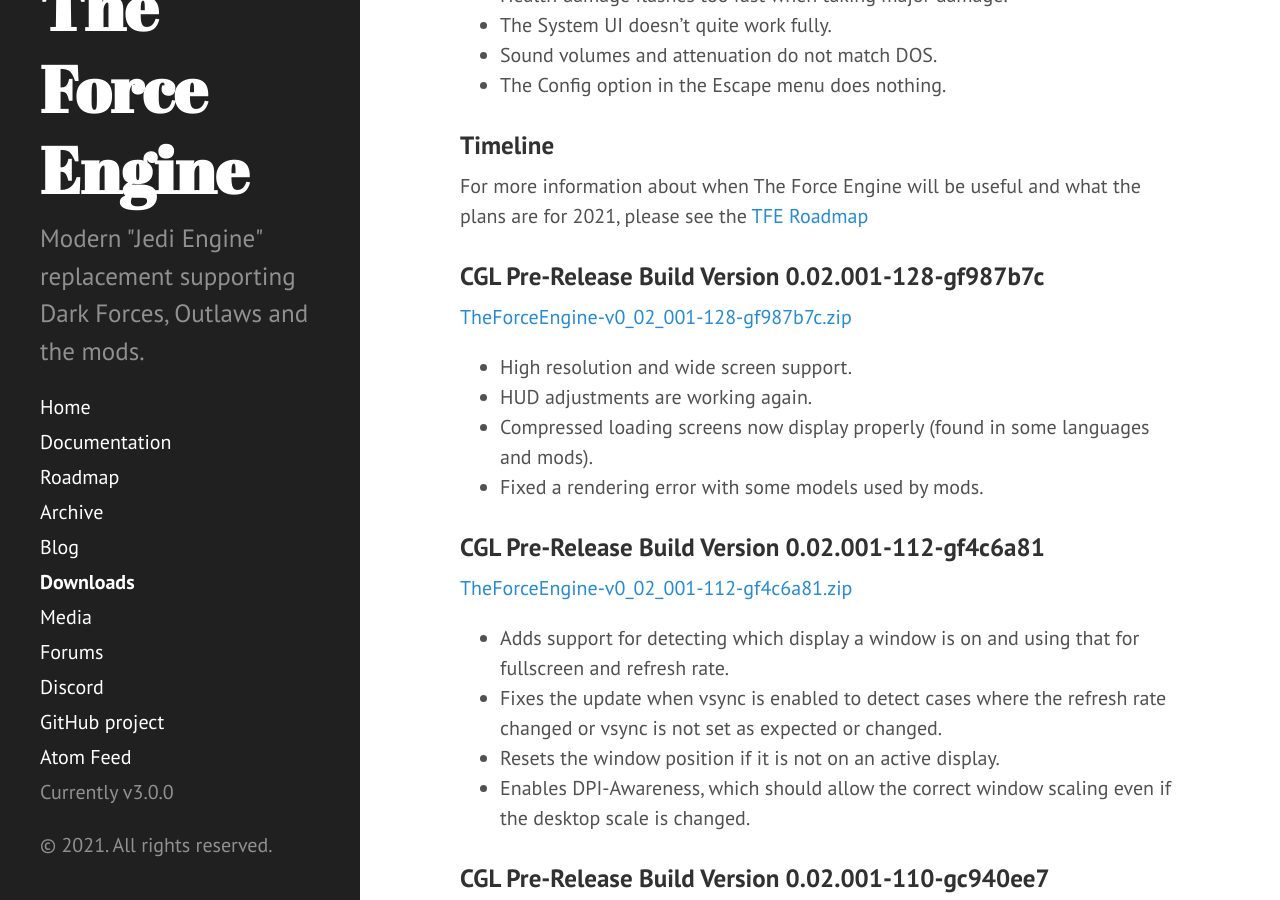
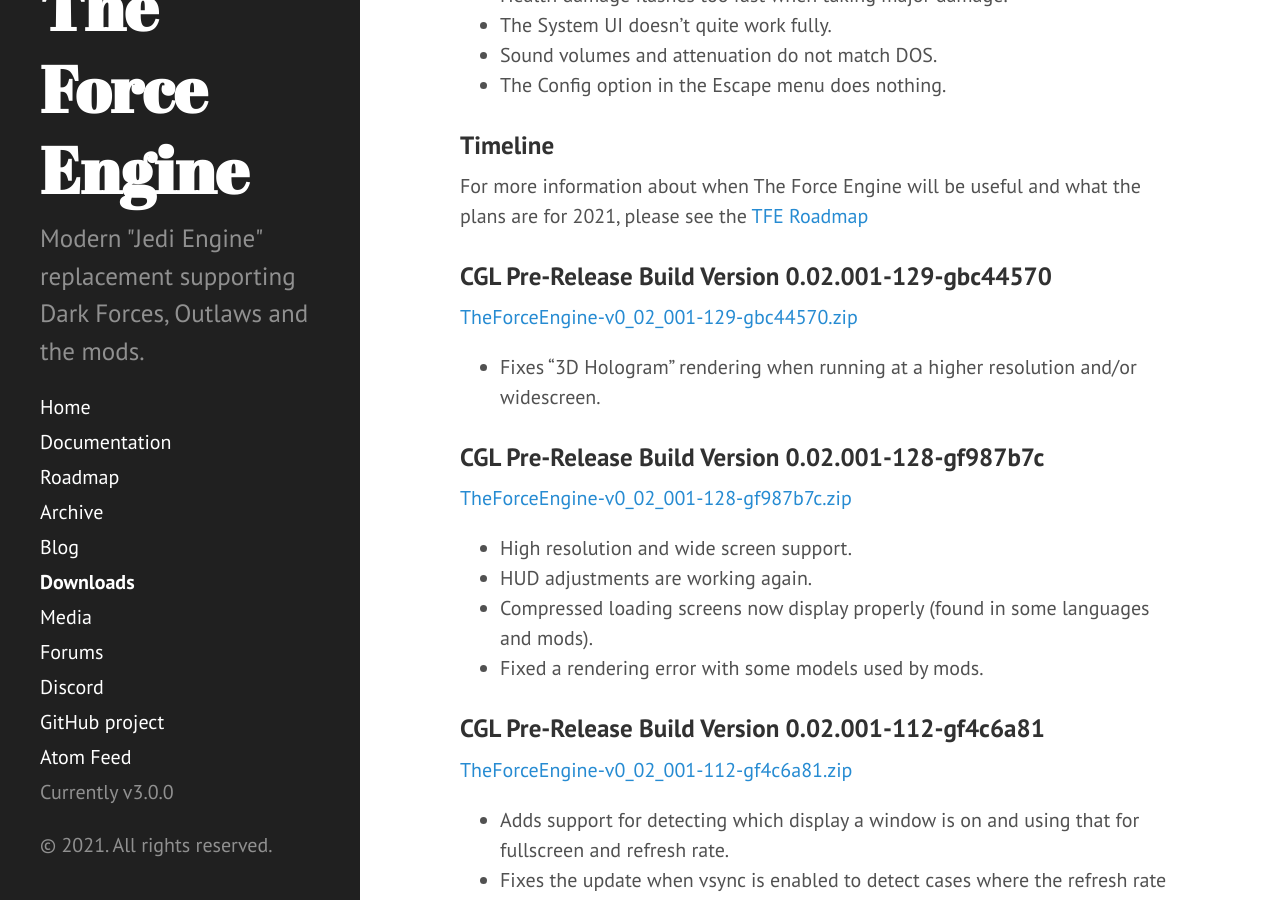
Before and after one commit to TheForceEngine/TheForceEngine.github.io, a Jekyll site: the page built from downloads.md, in a window 1280 px wide and 900 px high, scrolled down 703 px. Built offline with Jekyll 4.4.1, drawn with Linux system fonts in a browser that asks for light colours.

Commit message:
Update downloads.md

```diff
--- a/downloads.md
+++ b/downloads.md
@@ -26,6 +26,10 @@
 
 ### Timeline
 For more information about when The Force Engine will be useful and what the plans are for 2021, please see the [TFE Roadmap](Roadmap.md)
+
+### CGL Pre-Release Build Version 0.02.001-129-gbc44570
+[TheForceEngine-v0_02_001-129-gbc44570.zip](archive/TheForceEngine-v0_02_001-129-gbc44570.zip) <br>
+* Fixes "3D Hologram" rendering when running at a higher resolution and/or widescreen.
 
 ### CGL Pre-Release Build Version 0.02.001-128-gf987b7c
 [TheForceEngine-v0_02_001-128-gf987b7c.zip](archive/TheForceEngine-v0_02_001-128-gf987b7c.zip) <br>
```
